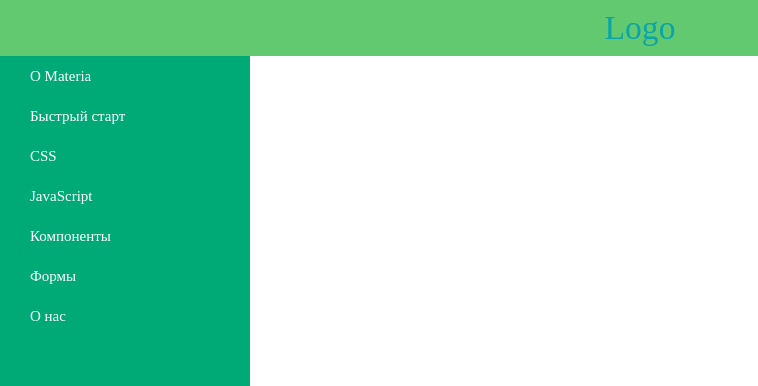
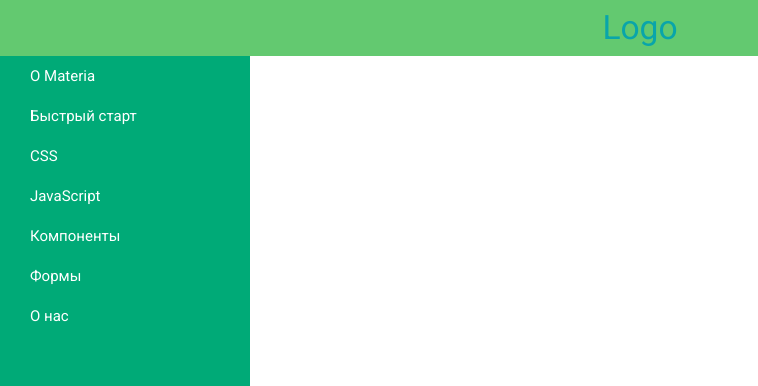
Before and after one commit to kyrbu/materria, a plain HTML site: page index.html in a window 1280 px wide. Shown: the top 386 px of the page, 0-758 px from the left. Drawn offline with Linux system fonts and the light colour scheme.

Commit message:
add style

```diff
--- a/materria/css/materria.css
+++ b/materria/css/materria.css
@@ -409,6 +409,13 @@ template {
 	display: none;
 }
 
+/*CSS*/
+h1, h2, h3, h4, h5, h6, p, a{
+	font-family: 'Roboto', sans-serif;
+	display: block;
+	text-decoration: none;
+	color: #000;
+}
 
 /*JavaScript*/
 
```
